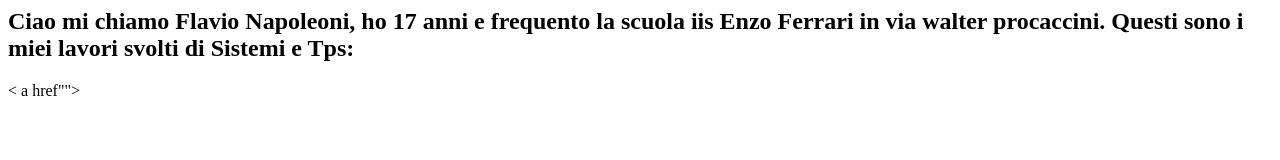
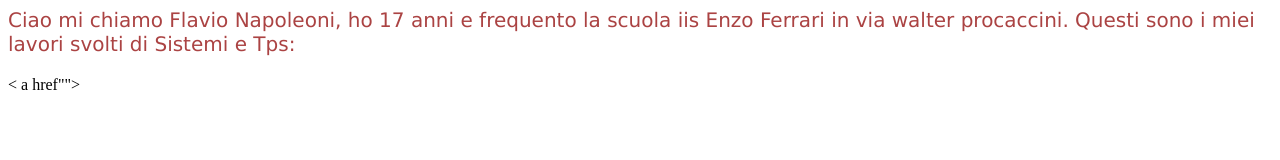
Before and after one commit to flavionapoleoni/flavionapoleoni.github.io, a plain HTML site: page index.html in a window 1280 px wide. Drawn offline with Linux system fonts and the light colour scheme.

Commit message:
Update index.html

```diff
--- a/index.html
+++ b/index.html
@@ -1,11 +1,20 @@
 <html>
 <head>
  <h1> <title>  github  </title></h1>
+<style>
+ p {
+  font-family: verdana;
+  font-size: 20px;
+  color: #AB4343;
+}
+</style>
+
+
 </head>
   <body>
-<h2> Ciao mi chiamo Flavio Napoleoni, ho 17 anni e frequento la scuola iis Enzo Ferrari in via walter procaccini.
+<p> Ciao mi chiamo Flavio Napoleoni, ho 17 anni e frequento la scuola iis Enzo Ferrari in via walter procaccini.
   Questi sono i miei lavori svolti di Sistemi e Tps:
-</h2>
+</p>
 < a href""> </a>
 
 
```
